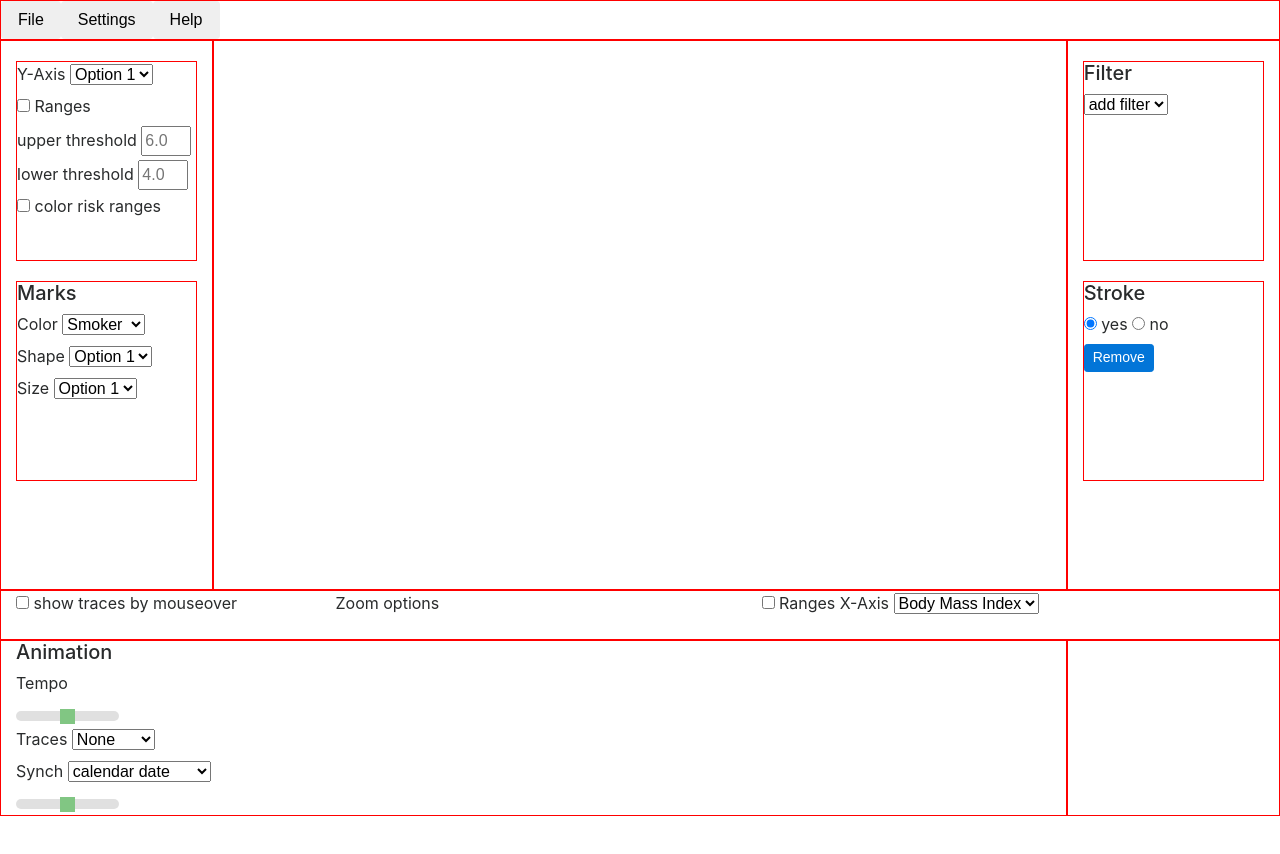
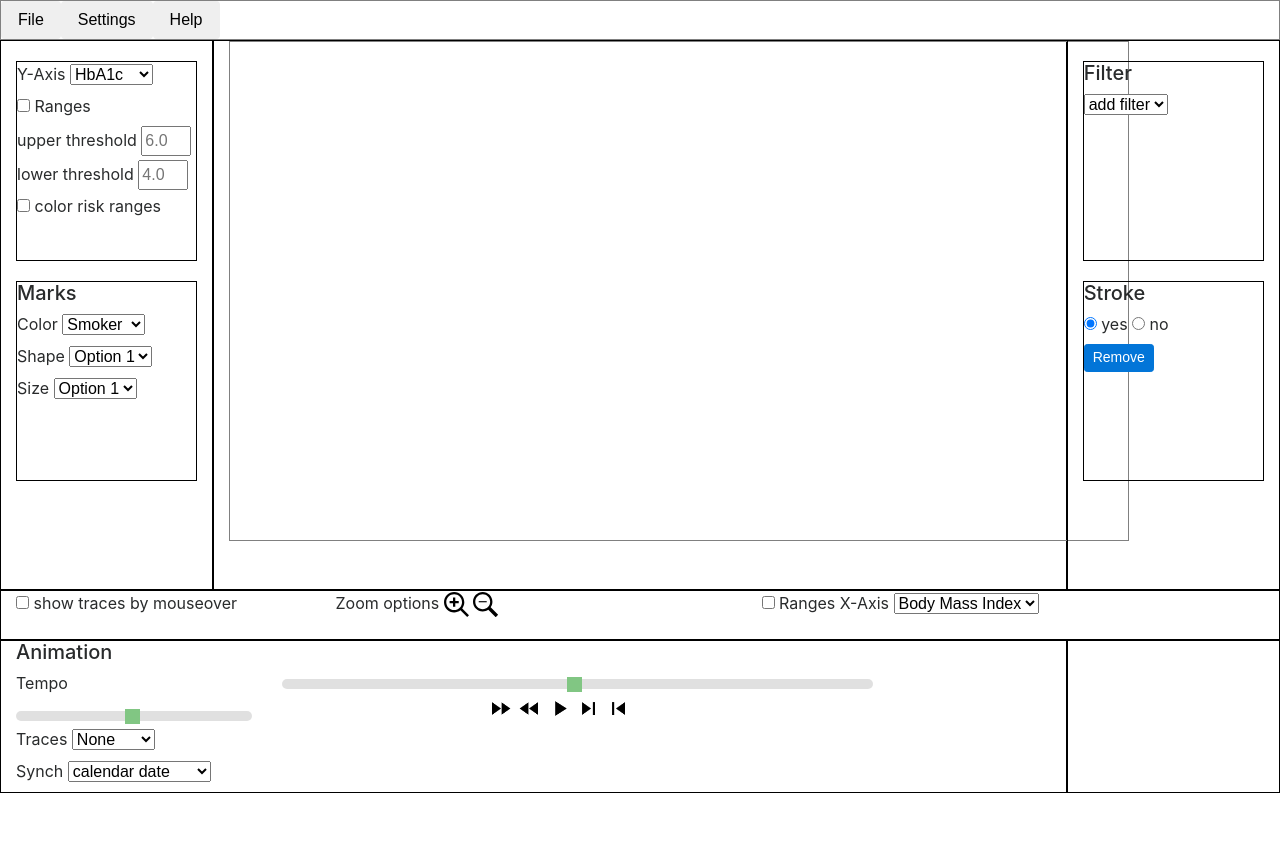
Before and after one commit to vmoogala/TimeRiderProject, a plain HTML site: page index.html in a window 1280 px wide. Shown: the top 854 px of the page. Drawn offline with Linux system fonts and the light colour scheme; no server answers.

Commit message:
sliders and media buttons

```diff
--- a/css/app.css
+++ b/css/app.css
@@ -23,7 +23,7 @@ html,body{
 }
 
 svg{
-	margin: auto auto;
+	border: 1px solid gray;
 }
 
 
@@ -34,7 +34,7 @@ CSS for the main body
 */
 .top-most-row{
 	height: 40px;
-	border: 1px solid red;
+	border: 1px solid gray;
 }
 
 .top-row{
@@ -43,7 +43,7 @@ height: 550px;
 
 .bottom-row{
 	height: 50px;
-	border: 1px solid red;
+	border: 1px solid black;
 }
 
 .bottom-most-row{
@@ -51,31 +51,31 @@ height: 550px;
 }
 
 .left-pane{
-border: 1px solid red;
+border: 1px solid black;
 /*height: 600px;*/
 /*margin: 5px 2px;*/
 }
 
 .right-pane{
-border: 1px solid red;
+border: 1px solid black;
 /*height: 600px;*/
 /*margin: 5px 2px;*/
 }
 
 .middle-pane{
-border: 1px solid red;
+border: 1px solid black;
 /*height: 600px;*/
 /*margin: 5px 2px;*/
 }
 
 .bottom-left-pane{
-border: 1px solid red;
+border: 1px solid black;
 /*height: 200px;	*/
 /*margin: 5px 2px;*/
 }
 
 .bottom-right-pane{
-border: 1px solid red;
+border: 1px solid black;
 /*height: 200px;*/
 /*margin: 5px 2px;*/
 }
@@ -87,25 +87,25 @@ CSS for the tabs in left and right pane
 */
 #y-axis-options{
 	margin-top: 20px;
-border: 1px solid red;
+border: 1px solid black;
 height: 200px;
 }
 
 #marks-options{
 	margin-top: 20px;
-	border: 1px solid red;
+	border: 1px solid black;
 	height: 200px;
 }
 
 #filter-options{
 	margin-top: 20px;
-	border: 1px solid red;
+	border: 1px solid black;
 	height: 200px;
 }
 
 #stroke-options{
 		margin-top: 20px;
-	border: 1px solid red;
+	border: 1px solid black;
 	height: 200px;
 }
 
@@ -168,7 +168,7 @@ CSS for the tooltip
 .slider {
     -webkit-appearance: none;  /* Override default CSS styles */
     appearance: none;
-    width: 10%; /* Full-width */
+    width: 100%; /* Full-width */
     height: 10px; /* Specified height */
     background: #d3d3d3; /* Grey background */
     outline: none; /* Remove outline */
@@ -200,3 +200,19 @@ CSS for the tooltip
     background: #4CAF50;  /*Green background*/
     cursor: pointer; /* Cursor on hover */
 }
+
+
+.zoom-in-out-images{
+	width: 25px;
+	height: 25px;
+}
+
+.media-buttons{
+    width: 180px;
+    float: none;
+    margin: 0 auto
+}
+
+div.row div.col-md-3 .div div.slidercontainer{
+	width: 20%;
+}
--- a/index.html
+++ b/index.html
@@ -22,7 +22,7 @@
 
 						<label for="select">Y-Axis</label>
 						<select id="select">
-							<option value="">Option 1</option>
+							<option value="">HbA1c</option>
 							<option value="">Option 2</option>
 							<option value="">Option 3</option>
 						</select>
@@ -109,6 +109,8 @@
 					<label>
 						Zoom options
 					</label>
+					<img class="zoom-in-out-images" src="images/increase-zoom-button.svg"></img>
+					<img class="zoom-in-out-images" src="images/decrease-zoom.svg"></img>
 				</div>
 				<div class="col-md-3" >
 					<label>
@@ -128,6 +130,8 @@
 			<div class="row bottom-most-row">
 				<div class="col-md-10 bottom-left-pane">
 					<h5>Animation</h5>
+					<div class="row">
+						<div class="col-md-3">
 							<div>
 								<label for="slidecontainer">Tempo</label>
 								<div class="slidecontainer">
@@ -148,10 +152,23 @@
 									<option value="">end of treatment</option>
 								</select>
 							</div>
+						</div>
+						<div class="col-md-7 centered">
+
 							<div>
 								<div class="slidecontainer">
 									<input type="range" min="1" max="100" value="50" class="slider" id="myRange">
 								</div>
+							</div>
+							<div class="media-buttons">
+								<img class="zoom-in-out-images" src="images/ic_fast_forward_black_24dp_2x.png"></img>
+								<img class="zoom-in-out-images" src="images/ic_fast_rewind_black_24dp_2x.png"></img>
+								<img class="zoom-in-out-images" src="images/ic_play_arrow_black_24dp_2x.png"></img>
+								<img class="zoom-in-out-images" src="images/ic_skip_next_black_24dp_2x.png"></img>
+								<img class="zoom-in-out-images" src="images/ic_skip_previous_black_24dp_2x.png"></img>
+							</div>
+						</div>
+						<div class="col-md-4"></div>
 					</div>
 				</div>
 				<div class="col-md-2 bottom-right-pane">
--- a/js/app.js
+++ b/js/app.js
@@ -14,9 +14,9 @@ var slider = document.getElementById("myRange");
 // output.innerHTML = slider.value; // Display the default slider value
 
 // Update the current slider value (each time you drag the slider handle)
-slider.oninput = function() {
-    output.innerHTML = this.value;
-}
+// slider.oninput = function() {
+//     output.innerHTML = this.value;
+// }
 
 
 var svg = d3.select("#svg-div")
```
Also changed, not shown: References.txt (added), images/decrease-zoom.svg (added), images/ic_fast_forward_black_24dp_2x.png (added), images/ic_fast_rewind_black_24dp_2x.png (added), images/ic_play_arrow_black_24dp_2x.png (added), images/ic_skip_next_black_24dp_2x.png (added), images/ic_skip_previous_black_24dp_2x.png (added), images/increase-zoom-button.svg (added). Lines whose indentation alone changed are shown as unchanged.
